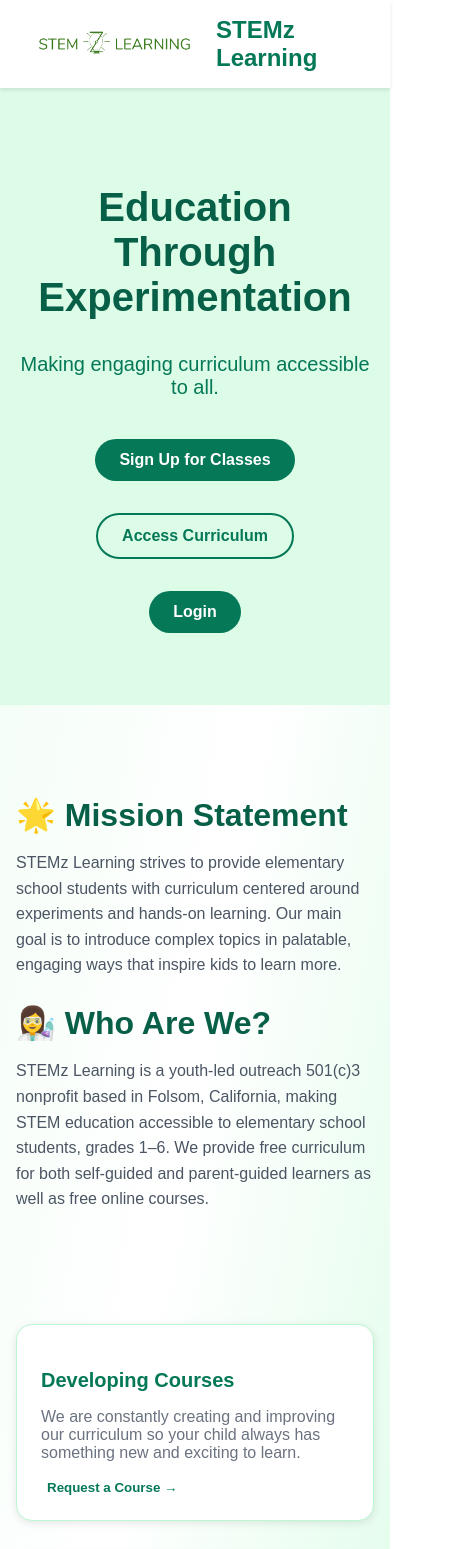
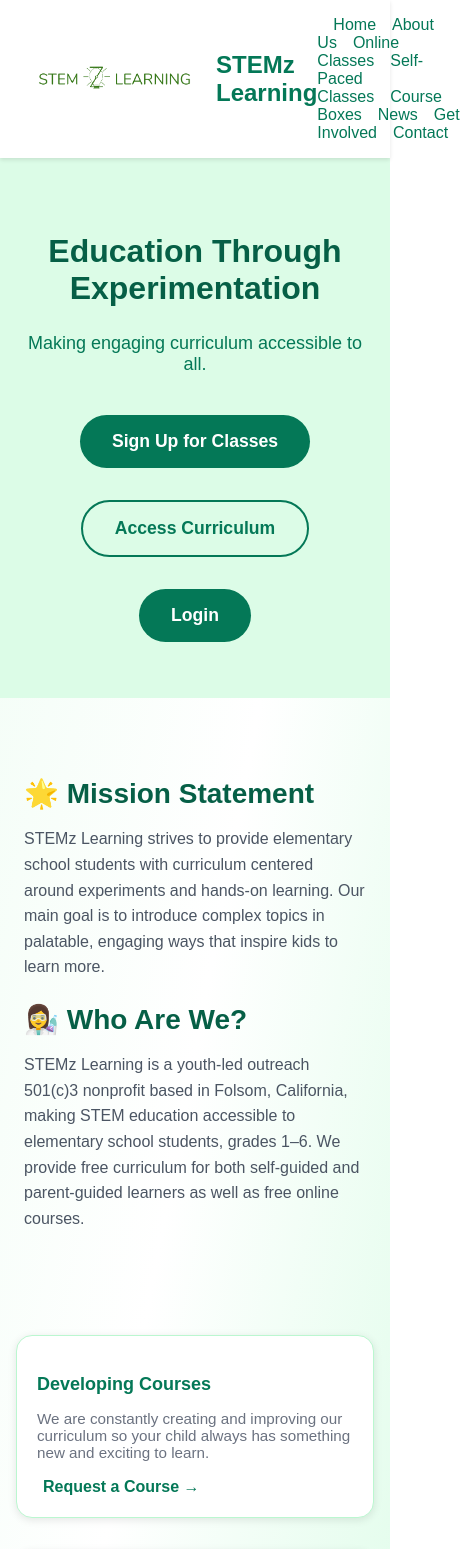
Before and after one commit to gemnets/stemz-mockup, a React (Create React App) app: page / in a window 390 px wide. Shown: the top 1549 px of the page, 460 px wide, since content can reach past the window. Built offline with nearby package versions, Linux system fonts and the light colour scheme; the HTML template or start-up script is replaced by a standard one.

Commit message:
Updated layout for Mission Statement and Who Are We sections

```diff
--- a/src/pages/Home.css
+++ b/src/pages/Home.css
@@ -1,4 +1,3 @@
-/* Global Styles */
 .home-container {
   min-height: 100vh;
   background: linear-gradient(to bottom right, #f0fdf4, #fff, #dcfce7);
@@ -129,7 +128,6 @@
   text-decoration: underline;
 }
 
-/* Header Styles */
 .header {
   background-color: white;
   box-shadow: 0 2px 4px rgba(0,0,0,0.1);
@@ -173,7 +171,6 @@
   color: #065f46;
 }
 
-/* Footer Styles */
 .footer {
   background-color: #065f46;
   color: #d1fae5;
@@ -183,53 +180,59 @@
 
 /* Mobile Responsiveness */
 @media (max-width: 768px) {
-  .header-container {
-    display: flex;
-    justify-content: space-between;
-    align-items: center;
-    padding: 1rem;
-    flex-wrap: wrap;
+  .hero {
+    padding: 3rem 1rem;
   }
 
-  .logo {
-    display: flex;
+  .hero h1 {
+    font-size: 2rem;
+  }
+
+  .hero p {
+    font-size: 1.125rem;
+  }
+
+  .hero-buttons {
+    flex-direction: column;
     align-items: center;
   }
 
-  .logo img {
-    height: 48px;
-    margin-right: 0.5rem;
+  .hero-buttons button,
+  .hero-buttons a {
+    padding: 1rem 2rem;
+    font-size: 1.1rem;
   }
 
-  .logo span {
-    font-size: 1.5rem;
-    font-weight: bold;
-    color: #047857;
+  .section {
+    padding: 1.5rem;
   }
 
-  /* Hide navigation items by default on mobile */
-  .nav {
-    display: none;
-    flex-direction: column;
-    align-items: center;
-    position: absolute;
-    top: 60px;
-    right: 0;
-    background-color: #fff;
-    width: 100%;
-    box-shadow: 0 2px 10px rgba(0,0,0,0.1);
+  .section h2 {
+    font-size: 1.75rem;
   }
 
-  .nav a {
-    padding: 1rem;
-    color: #047857;
-    text-decoration: none;
-    font-size: 1.1rem;
-    text-align: center;
+  .section p {
+    font-size: 1rem;
   }
 
-  .nav a:hover {
-    color: #065f46;
+  .features {
+    grid-template-columns: 1fr;
+  }
+
+  .feature-card {
+    padding: 1.25rem;
+  }
+
+  .feature-card h3 {
+    font-size: 1.125rem;
+  }
+
+  .feature-card p {
+    font-size: 0.95rem;
+  }
+
+  .link-btn {
+    font-size: 1rem;
   }
 
   /* Hamburger icon */
@@ -237,13 +240,16 @@
     display: block;
     cursor: pointer;
     font-size: 1.5rem;
+    background: none;
+    border: none;
+    padding: 10px;
   }
 
   .hamburger span {
     display: block;
     width: 25px;
     height: 3px;
-    background-color: #047857;
+    background-color: #047857; /* Green color for hamburger lines */
     margin: 5px 0;
     transition: all 0.3s ease;
   }
@@ -270,32 +276,47 @@
   }
 }
 
-/* Desktop Responsiveness */
-@media (min-width: 769px) {
-  .header-container {
-    display: flex;
-    justify-content: space-between;
-    align-items: center;
-    padding: 1rem;
+/* Large Screen (Desktop) Responsiveness */
+@media (min-width: 1200px) {
+  .hero {
+    padding: 6rem 2rem;
   }
 
-  .nav {
-    display: flex;
-    align-items: center;
+  .hero h1 {
+    font-size: 3rem;
   }
 
-  .nav a {
-    margin-left: 1rem;
-    color: #047857;
-    text-decoration: none;
+  .hero p {
+    font-size: 1.5rem;
   }
 
-  .nav a:hover {
-    color: #065f46;
+  .hero-buttons button,
+  .hero-buttons a {
+    padding: 1rem 2rem;
+    font-size: 1.25rem;
   }
 
-  /* Remove hamburger icon on desktop */
-  .hamburger {
-    display: none;
+  .section {
+    padding: 2rem;
+  }
+
+  .features {
+    grid-template-columns: repeat(3, 1fr);
+  }
+
+  .feature-card {
+    padding: 1.75rem;
+  }
+
+  .feature-card h3 {
+    font-size: 1.5rem;
+  }
+
+  .feature-card p {
+    font-size: 1rem;
+  }
+
+  .link-btn {
+    font-size: 1.2rem;
   }
 }
```
